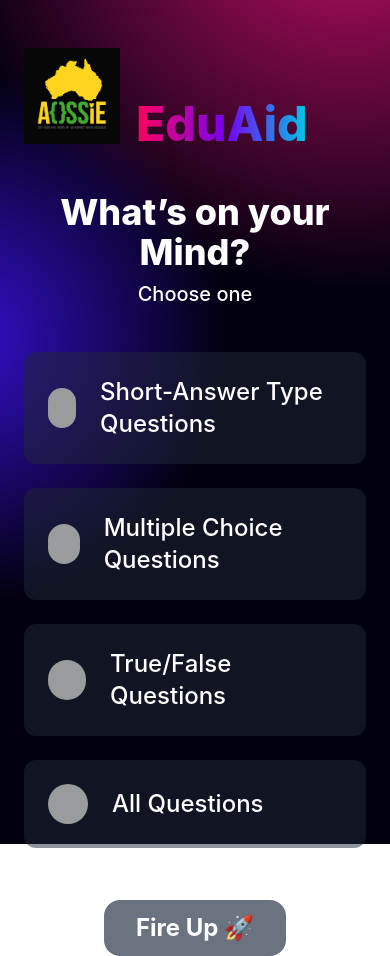
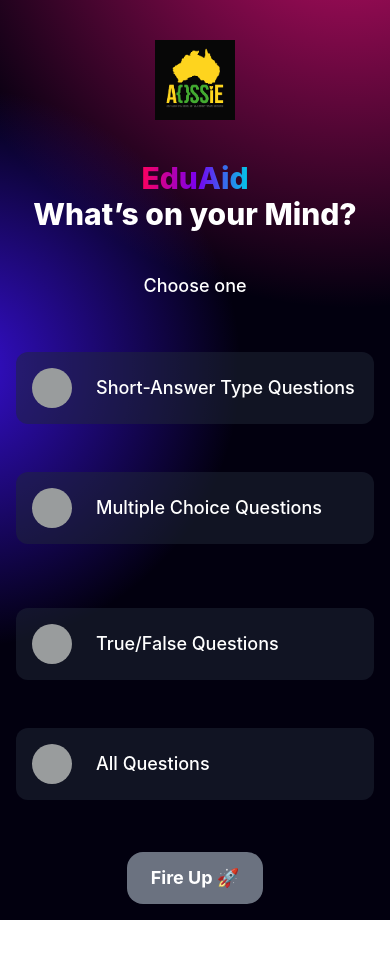
Before and after one commit to AOSSIE-Org/EduAid, a React (Create React App) app in the folder eduaid_web/: page /question-type in a window 390 px wide. After the commit the page ends 920 px from the top, so only its background shows below. Built offline with nearby package versions, Linux system fonts and the light colour scheme.

Commit message:
C:/Program Files/Git/question-type layout changed

```diff
--- a/eduaid_web/src/pages/Question_Type.jsx
+++ b/eduaid_web/src/pages/Question_Type.jsx
@@ -16,12 +16,12 @@ const Question_Type = () => {
   };
 
   return (
-    <div className="popup w-screen h-screen bg-[#02000F] flex justify-center items-center">
-      <div className="w-full h-full bg-cust bg-opacity-50 bg-custom-gradient p-6">
+    <div className="popup w-screen h-full bg-[#02000F] flex justify-center items-center">
+  <div className="w-full h-full bg-cust bg-opacity-50 bg-custom-gradient p-4 sm:p-6">
     <a href="/">
-          <div className="flex items-end gap-4">
-            <img src={logo} alt="logo" className="w-24 my-6 block" />
-            <div className="text-5xl mb-5 font-extrabold">
+      <div className="flex flex-col sm:flex-row text-center items-center gap-4">
+        <img src={logo} alt="logo" className="w-20 my-6 block" />
+        <div className="text-3xl sm:text-4xl font-extrabold">
           <span className="bg-gradient-to-r from-[#FF005C] to-[#7600F2] text-transparent bg-clip-text">
             Edu
           </span>
@@ -31,16 +31,16 @@ const Question_Type = () => {
         </div>
       </div>
     </a>
-        <div className="text-4xl mt-6 text-white text-center font-extrabold">
+    <div className="text-3xl sm:text-4xl -mt-18 mb-10 text-white text-center font-extrabold">
       What’s on your Mind?
     </div>
-        <div className="mt-2 text-white text-xl text-center font-medium">
+    <div className="mt-2 text-white text-lg sm:text-xl mb-5 text-center font-medium">
       Choose one
     </div>
-        <div className="flex flex-col items-center mt-8">
+    <div className="flex flex-col sm:flex-row gap-4 justify-center items-center mt-8 mb-8">
       <div
         onClick={() => handleOptionClick("get_shortq")}
-            className="flex my-3 items-center w-full max-w-lg cursor-pointer rounded-xl gap-6 px-6 py-6 bg-opacity-50 bg-[#202838]"
+        className="flex my-5 items-center w-full max-w-lg cursor-pointer rounded-xl gap-6 px-4 sm:px-6 py-4 sm:py-6 bg-opacity-50 bg-[#202838]"
       >
         <div
           className={`w-10 h-10 rounded-full ${
@@ -49,13 +49,13 @@ const Question_Type = () => {
               : "bg-[#999C9D]"
           } `}
         ></div>
-            <div className="text-white text-2xl font-medium">
+        <div className="text-white text-lg sm:text-2xl font-medium">
           Short-Answer Type Questions
         </div>
       </div>
       <div
         onClick={() => handleOptionClick("get_mcq")}
-            className="flex my-3 items-center w-full max-w-lg cursor-pointer rounded-xl gap-6 px-6 py-6 bg-opacity-50 bg-[#202838]"
+        className="flex my-3 items-center w-full max-w-lg cursor-pointer rounded-xl gap-6 px-4 sm:px-6 py-4 sm:py-6 bg-opacity-50 bg-[#202838]"
       >
         <div
           className={`w-10 h-10 rounded-full ${
@@ -64,13 +64,15 @@ const Question_Type = () => {
               : "bg-[#999C9D]"
           } `}
         ></div>
-            <div className="text-white text-2xl font-medium">
+        <div className="text-white text-lg sm:text-2xl font-medium">
           Multiple Choice Questions
         </div>
       </div>
+    </div>
+    <div className="flex flex-col sm:flex-row gap-4 justify-center items-center mt-8 mb-8">
       <div
         onClick={() => handleOptionClick("get_boolq")}
-            className="flex my-3 items-center w-full max-w-lg cursor-pointer rounded-xl gap-6 px-6 py-6 bg-opacity-50 bg-[#202838]"
+        className="flex my-5 items-center w-full max-w-lg cursor-pointer rounded-xl gap-6 px-4 sm:px-6 py-4 sm:py-6 bg-opacity-50 bg-[#202838]"
       >
         <div
           className={`w-10 h-10 rounded-full ${
@@ -79,13 +81,13 @@ const Question_Type = () => {
               : "bg-[#999C9D]"
           } `}
         ></div>
-            <div className="text-white text-2xl font-medium">
+        <div className="text-white text-lg sm:text-2xl font-medium">
           True/False Questions
         </div>
       </div>
       <div
         onClick={() => handleOptionClick("get_problems")}
-            className="flex my-3 items-center w-full max-w-lg cursor-pointer rounded-xl gap-6 px-6 py-6 bg-opacity-50 bg-[#202838]"
+        className="flex my-3 items-center w-full max-w-lg cursor-pointer rounded-xl gap-6 px-4 sm:px-6 py-4 sm:py-6 bg-opacity-50 bg-[#202838]"
       >
         <div
           className={`w-10 h-10 rounded-full ${
@@ -94,7 +96,7 @@ const Question_Type = () => {
               : "bg-[#999C9D]"
           } `}
         ></div>
-            <div className="text-white text-2xl font-medium">All Questions</div>
+        <div className="text-white text-lg sm:text-2xl font-medium">All Questions</div>
       </div>
     </div>
     <div className="mx-auto text-center mt-10">
@@ -102,7 +104,7 @@ const Question_Type = () => {
         <a href="input">
           <button
             onClick={handleSaveToLocalStorage}
-                className="rounded-2xl text-2xl text-white w-fit px-8 font-bold py-3 bg-gradient-to-r from-[#FF005C] via-[#7600F2] to-[#00CBE7]"
+            className="rounded-2xl  text-lg sm:text-2xl text-white w-fit px-6 sm:px-8 font-bold py-3 bg-gradient-to-r from-[#FF005C] via-[#7600F2] to-[#00CBE7]"
           >
             Fire Up{"  "}🚀
           </button>
@@ -110,7 +112,7 @@ const Question_Type = () => {
       ) : (
         <button
           onClick={() => alert("Please select a question type.")}
-              className="rounded-2xl text-2xl text-white w-fit px-8 font-bold py-3 bg-gray-500 cursor-not-allowed"
+          className="rounded-2xl text-lg sm:text-2xl text-white w-fit px-6 sm:px-8 font-bold py-3 bg-gray-500 cursor-not-allowed"
           disabled
         >
           Fire Up{"  "}🚀
```
Lines whose indentation alone changed are shown as unchanged.
